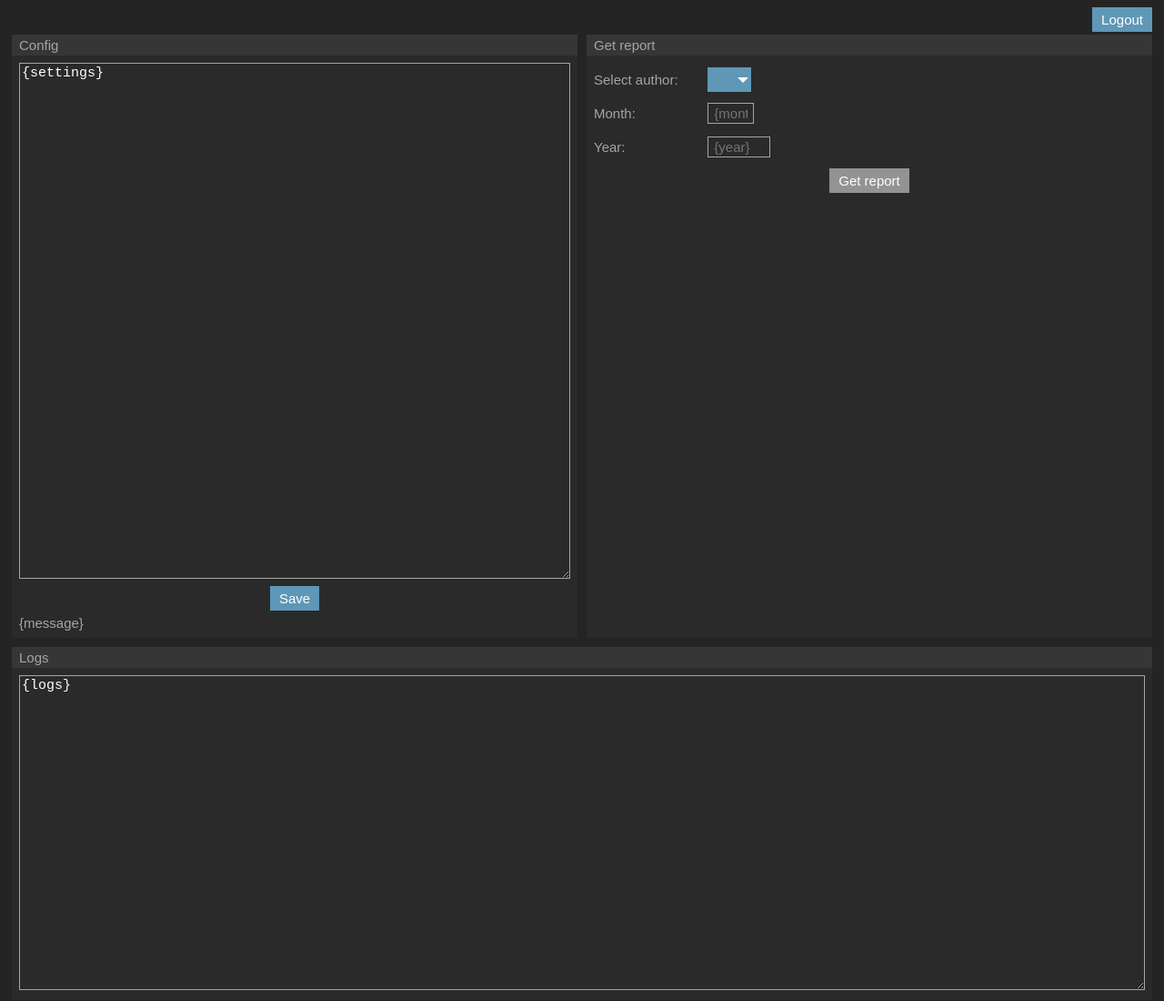
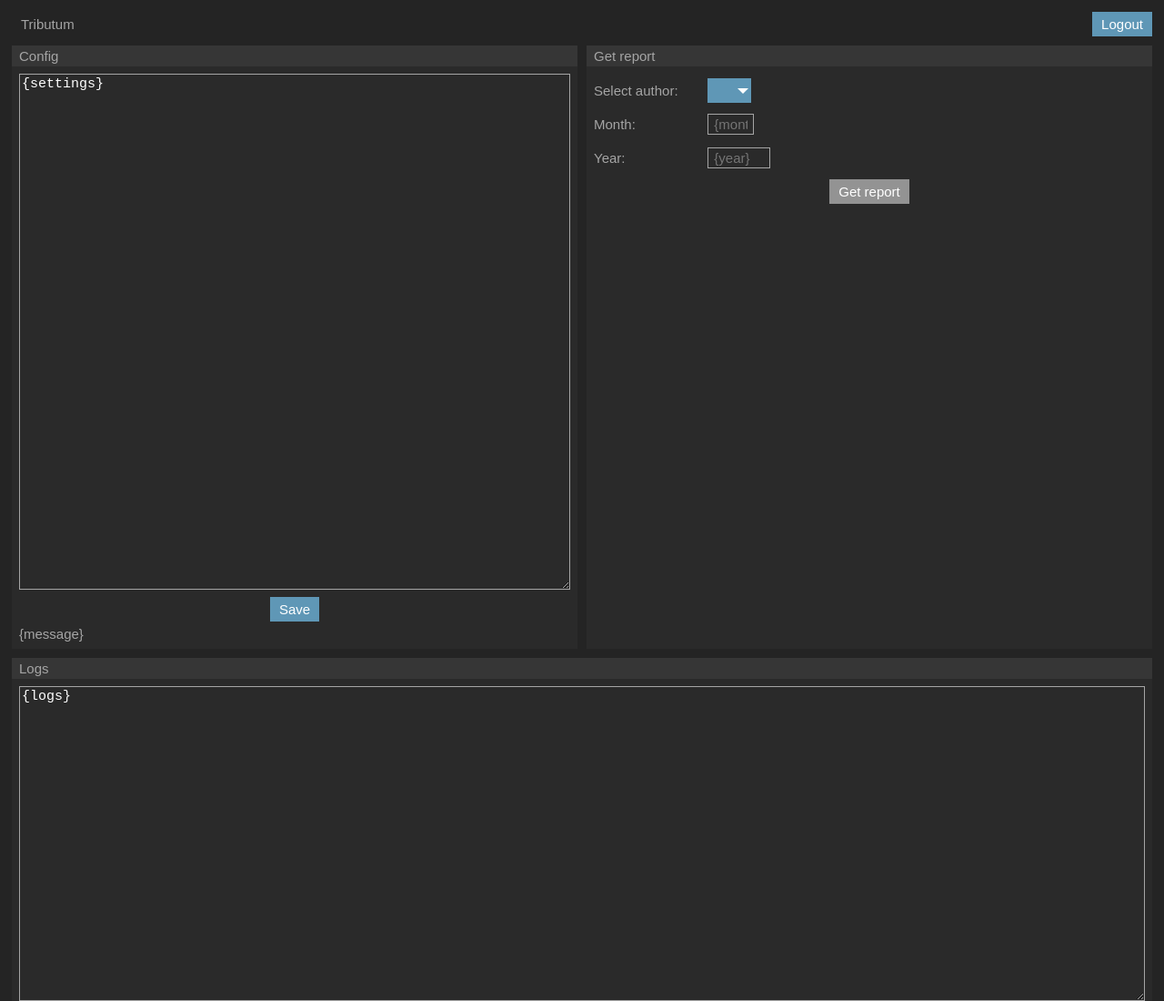
Before and after one commit to devballteam/tributum, a website: page views/index.html in a window 1280 px wide. Shown: the whole page at 91% size. Drawn offline with Linux system fonts and the light colour scheme; files that its build step writes are made by us from their sources; files whose address does not match are found by name.

Commit message:
small fix in header

```diff
--- a/public/style.css
+++ b/public/style.css
@@ -20,16 +20,25 @@
 
 /* --- Main page --- */
 .header {
-  grid-column: 2/3;
+  grid-column: 1/3;
   grid-row: 1/2;
-  justify-self: end;
-  margin: 0 5px;
+  margin: 5px;
+}
+
+.header button {
+  float: right;
+}
+
+.header span {
+  display: inline-block;
+  margin: 2px;
+  padding: 3px 8px;
 }
 
 .main {
   display: grid;
   grid-template-columns: 50% 50%;
-  grid-template-rows: 25px auto auto;
+  grid-template-rows: auto auto auto;
 }
 
 .main form > button {
--- a/views/index.html
+++ b/views/index.html
@@ -10,6 +10,7 @@
     <div class="main">
       <!--- Header section -->
       <div class="header">
+        <span>Tributum</span>
         <button id="logout">Logout</button>
       </div>
 
```
